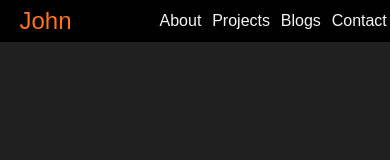
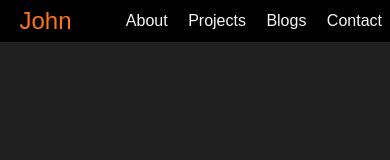
Before and after one commit to JEniduelan/t1a2-portfolio-project-website, a plain HTML site: page index.html in a window 390 px wide. Shown: the top 160 px of the page. Drawn offline with Linux system fonts and the light colour scheme.

Commit message:
fixed navbar on mobile homepage

```diff
--- a/style.css
+++ b/style.css
@@ -36,7 +36,7 @@ header .logo  {
 .navigation-menu a {
     text-decoration: none;
     color: var(--seasalt);
-    padding: 0.2rem;
+    margin: .5rem;
     font-size: 100%;
     text-align: center;
 }
```
